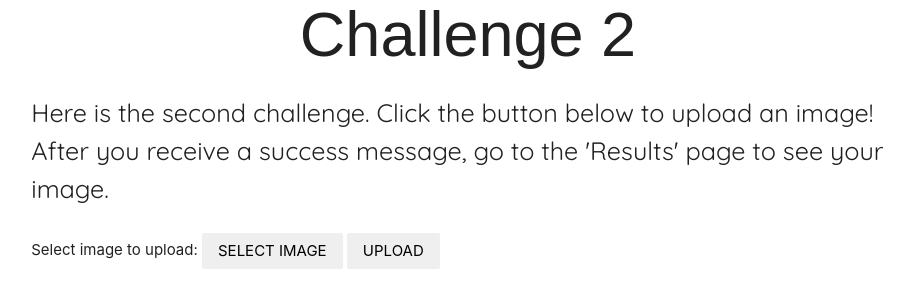
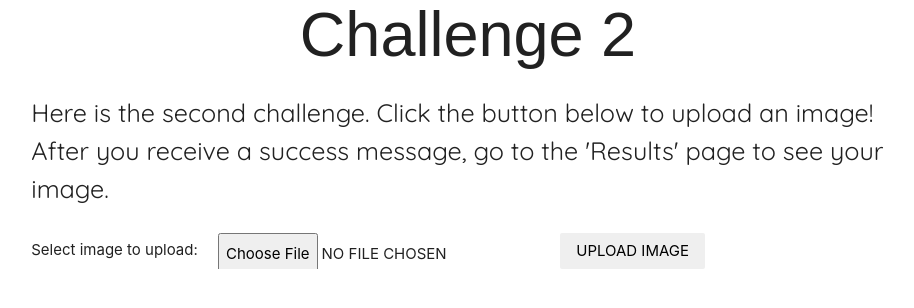
Before and after one commit to griffinstiens/CS4830, a PHP site: page /pages/challenge2/index.php in a window 1280 px wide. Shown: the part 106-414 px from the top of the page, without its empty margins (172-1086 px from the left). Run offline with PHP 8.4, Linux system fonts and the light colour scheme; some web fonts are replaced.

```diff
--- a/pages/challenge2/index.php
+++ b/pages/challenge2/index.php
@@ -19,7 +19,7 @@
 
       }
 
-      button {
+      input {
         border: none;
         border-radius: 2px;
         display: inline-block;
@@ -48,8 +48,8 @@
           a success message, go to the 'Results' page to see your image.</p>
           <form action="scripts/add_image.php" method="post" enctype="multipart/form-data">
               Select image to upload:
-              <button type="file" name="fileToUpload" id="fileToUpload">Select Image</button>
-              <button type="submit" value="Upload Image" name="submit">Upload</button>
+              <input type="file" name="fileToUpload" id="fileToUpload">
+              <input type="submit" value="Upload Image" name="submit">
           </form>
         </div>
 
```
